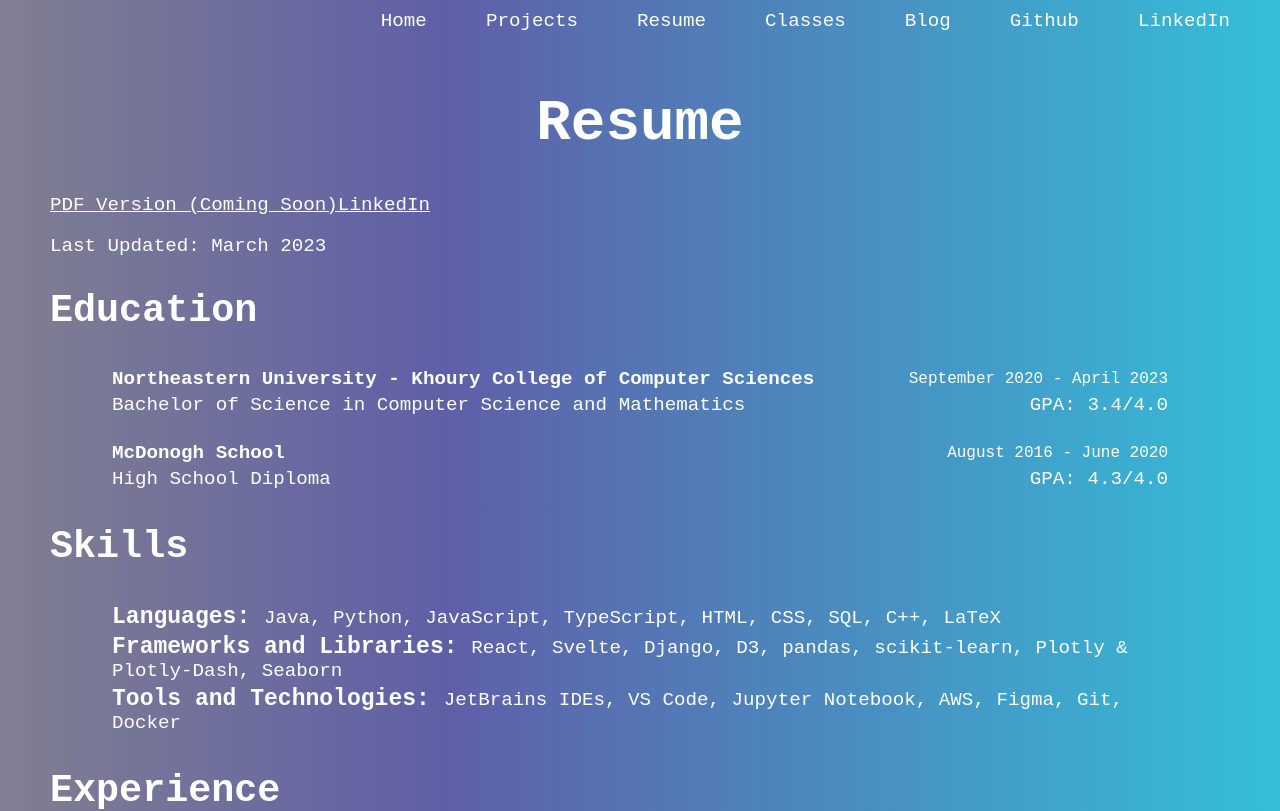
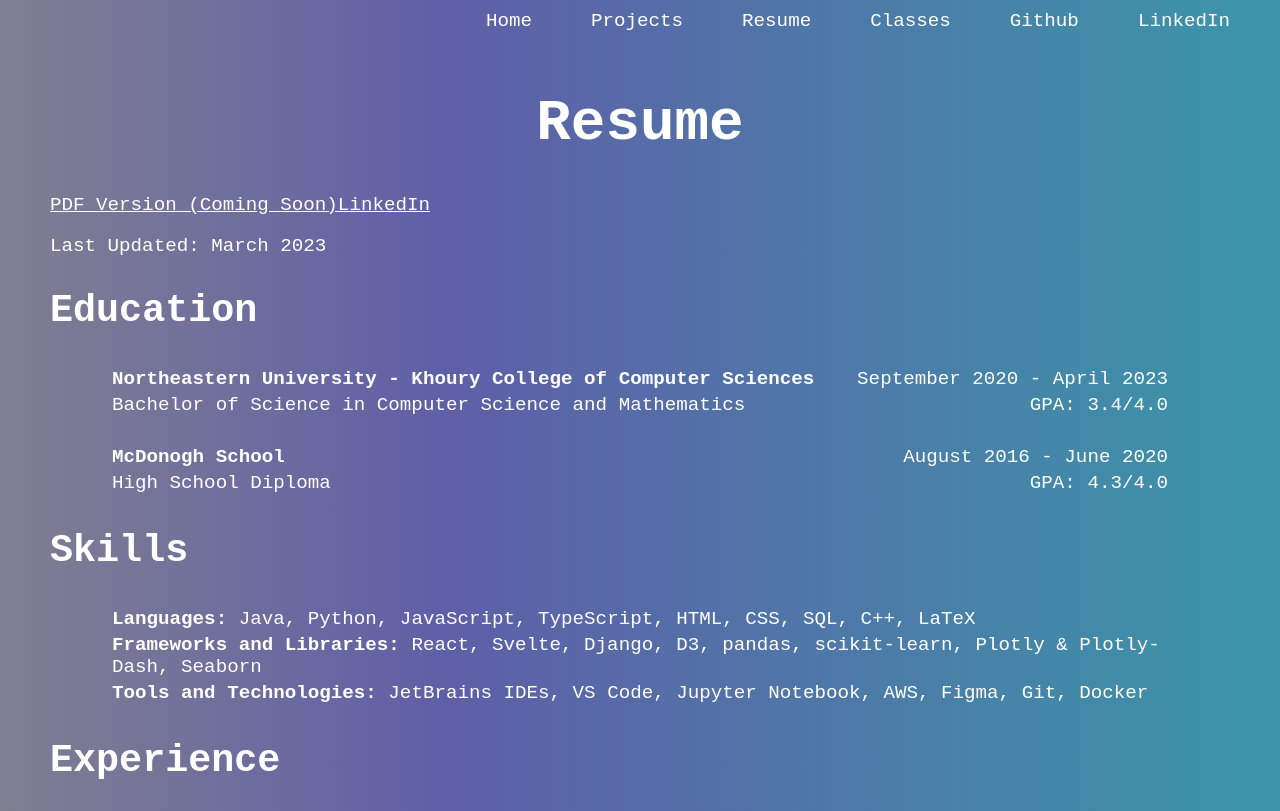
Before and after one commit to zachnorman02/portfolio, a React (Create React App) app: page /resume in a window 1280 px wide. Shown: the top 811 px of the page. Built offline with nearby package versions, Linux system fonts and the light colour scheme.

Commit message:
Remove blog tab + clean up

```diff
--- a/src/components/Navbar.tsx
+++ b/src/components/Navbar.tsx
@@ -27,9 +27,9 @@ function Navbar() {
         <Link to="/classes" onClick={() => setNavbarOpen(!navbarOpen)}>
           Classes
         </Link>
-        <Link to="/blog" onClick={() => setNavbarOpen(!navbarOpen)}>
+        {/* <Link to="/blog" onClick={() => setNavbarOpen(!navbarOpen)}>
           Blog
-        </Link>
+        </Link> */}
         <a
           href="https://www.github.com/zachnorman02"
           target="_blank"
--- a/src/components/Resume.tsx
+++ b/src/components/Resume.tsx
@@ -16,7 +16,9 @@ function Resume() {
               Northeastern University - Khoury College of Computer Sciences
             </strong>
           </td>
-          <td className="align-right">September 2020 - April 2023</td>
+          <td className="align-right">
+            <p>September 2020 - April 2023</p>
+          </td>
         </tr>
         <tr>
           <td>
@@ -35,7 +37,9 @@ function Resume() {
           <td>
             <strong>McDonogh School</strong>
           </td>
-          <td className="align-right">August 2016 - June 2020</td>
+          <td className="align-right">
+            <p>August 2016 - June 2020</p>
+          </td>
         </tr>
         <tr>
           <td>
--- a/src/styles/index.css
+++ b/src/styles/index.css
@@ -1,7 +1,7 @@
 body {
   font-family: 'Courier New', Courier, monospace;
   margin: 0;
-  background: linear-gradient(90deg, rgba(2, 0, 36, 0.5) 0%, rgba(9, 9, 121, 0.65) 35%, rgba(0, 174, 208, 0.8) 100%);
+  background: linear-gradient(90deg, rgba(2, 0, 36, 0.5) 0%, rgba(9, 9, 121, 0.65) 35%, rgba(9, 124, 147, 0.8) 100%);
   color: white !important;
   overflow-y: auto;
   -ms-overflow-style: none;
@@ -55,20 +55,20 @@ table p {
 }
 
 @media only screen and (min-device-width: 650px) {
-  p, a, em, strong {
-    font-size: 1.2em;
-  }
-
-  h1 {
+  h1, h1 a {
     font-size: 3.6rem;
   }
 
-  h2 {
+  h2, h2 a {
     font-size: 2.4rem;
   }
 
-  h3 {
+  h3, h3 a {
     font-size: 1.8rem;
+  }
+
+  body {
+    font-size: 1.2em;
   }
 }
 
--- a/src/styles/projects.css
+++ b/src/styles/projects.css
@@ -14,6 +14,11 @@
 
 .carousel-root {
     background: rgba(0, 0, 0, 0.5);
+}
+
+.carousel .slider {
+    align-items: center;
+    margin: revert;
 }
 
 #projects-swipe-button {
```
